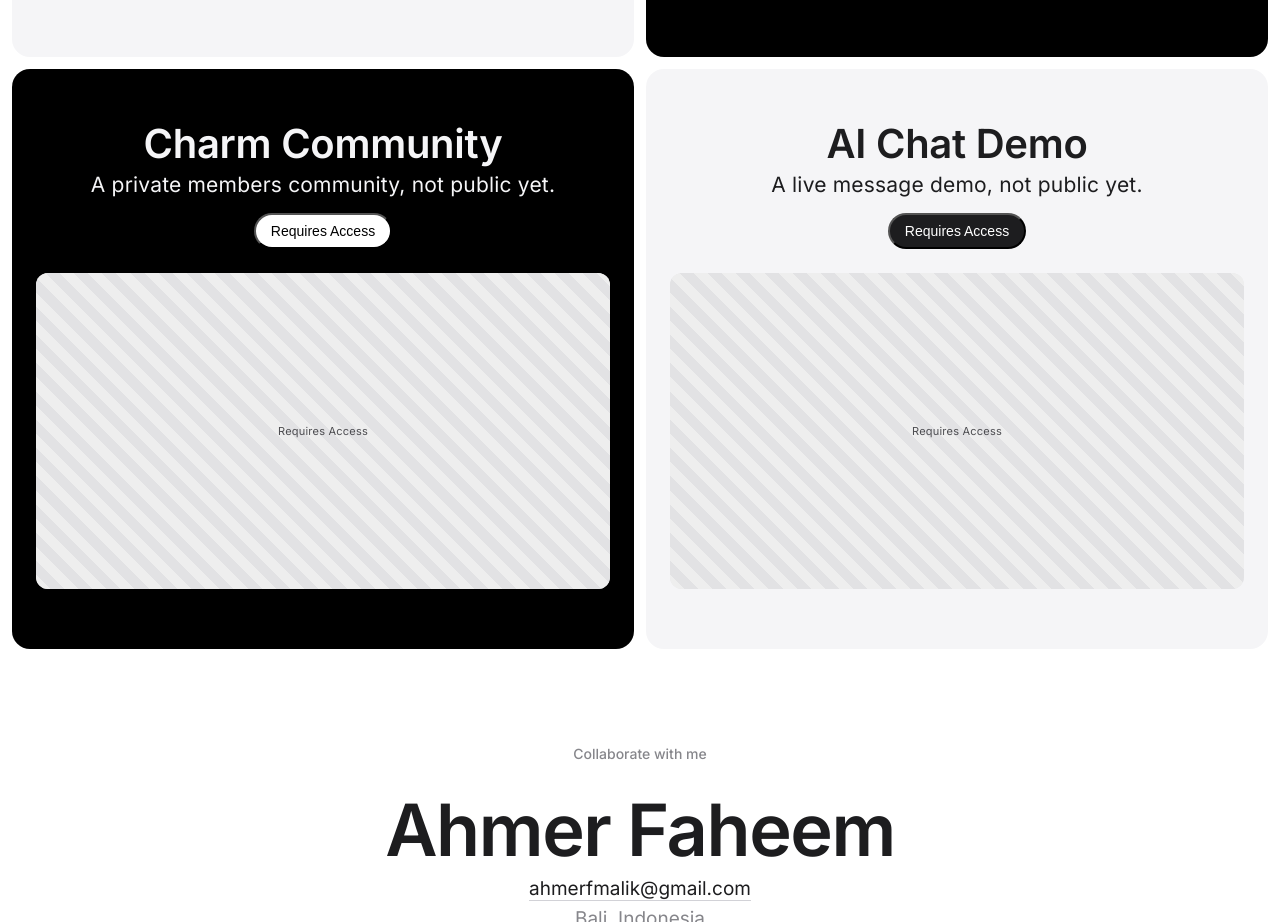
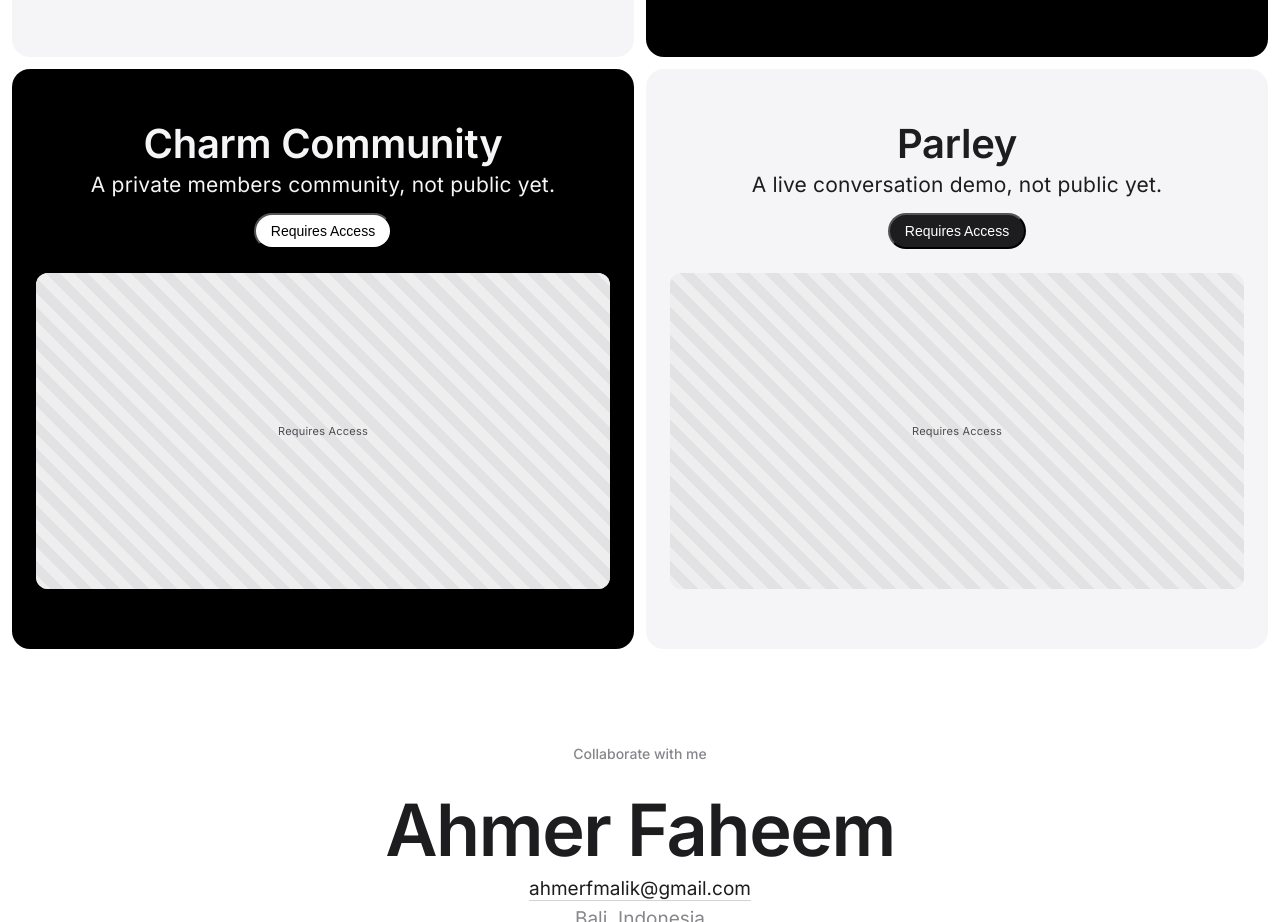
Before and after one commit to theopsdesk/af, a plain HTML site: page category-ai-automation.html in a window 1280 px wide. Shown: the part 1366-2288 px from the top of the page. Drawn offline with Linux system fonts and the light colour scheme.

Commit message:
Rename AI Chat Demo tile to Parley
Co-Authored-By: Claude Sonnet 5 <noreply@anthropic.com>

```diff
--- a/category-ai-automation.html
+++ b/category-ai-automation.html
@@ -192,7 +192,7 @@ body.mnav-open .mnav-sec{opacity:1;transform:none}
           {label:"Workflows and Agents",href:"workflows-and-agents.html",live:true},
           {label:"JobPipeline",href:"jobpipeline.html",live:true},
           {label:"Charm Community",live:false},
-          {label:"AI Chat Demo",live:false}
+          {label:"Parley",live:false}
         ]}
       ]},
     {cat:"Creatives",page:"category-creatives.html",
@@ -593,9 +593,9 @@ body.mnav-open .mnav-sec{opacity:1;transform:none}
       </div>
     </div>
     <div class="au-tile locked">
-      <h2>AI Chat Demo</h2>
-      <p class="sub">A live message demo, not public yet.</p>
-      <div class="au-actions"><button type="button" class="au-btn" onclick="openGate('AI Chat Demo')">Requires Access</button></div>
+      <h2>Parley</h2>
+      <p class="sub">A live conversation demo, not public yet.</p>
+      <div class="au-actions"><button type="button" class="au-btn" onclick="openGate('Parley')">Requires Access</button></div>
       <div class="au-media au-noimg">
         <div class="au-need">Requires Access</div>
       </div>
```
Also changed, not shown: app-interface.html (+1 -1 lines), category-app-interface.html (+1 -1 lines), category-creatives.html (+1 -1 lines), category-operations.html (+1 -1 lines), category-website.html (+1 -1 lines), charm-2-0.html (+1 -1 lines), confidential.html (+1 -1 lines), creatives.html (+1 -1 lines), euphoria.html (+1 -1 lines), insights.html (+1 -1 lines), jobpipeline.html (+1 -1 lines), landing.html (+1 -1 lines), marketing-automation.html (+1 -1 lines), operations.html (+1 -1 lines), 3 more files.
